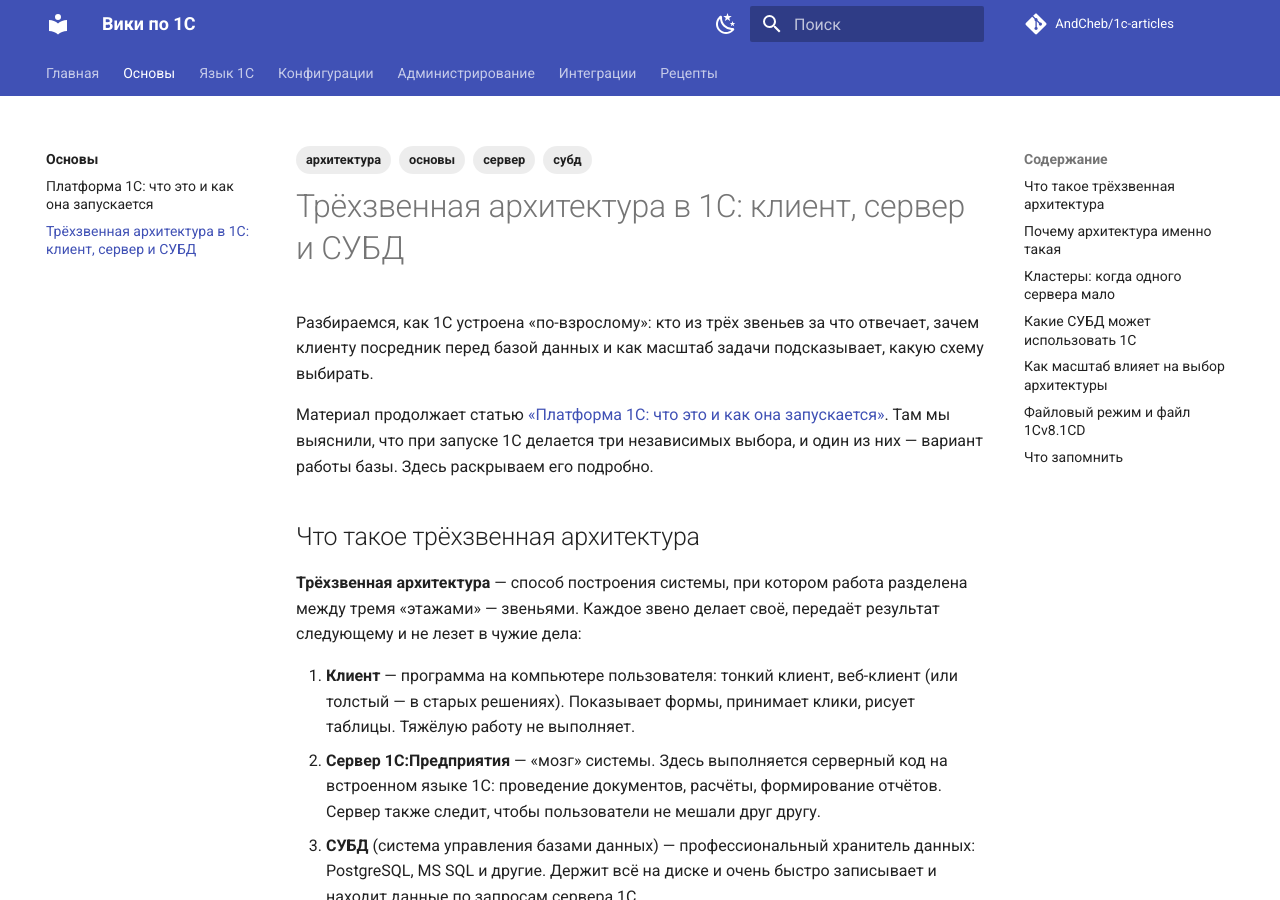
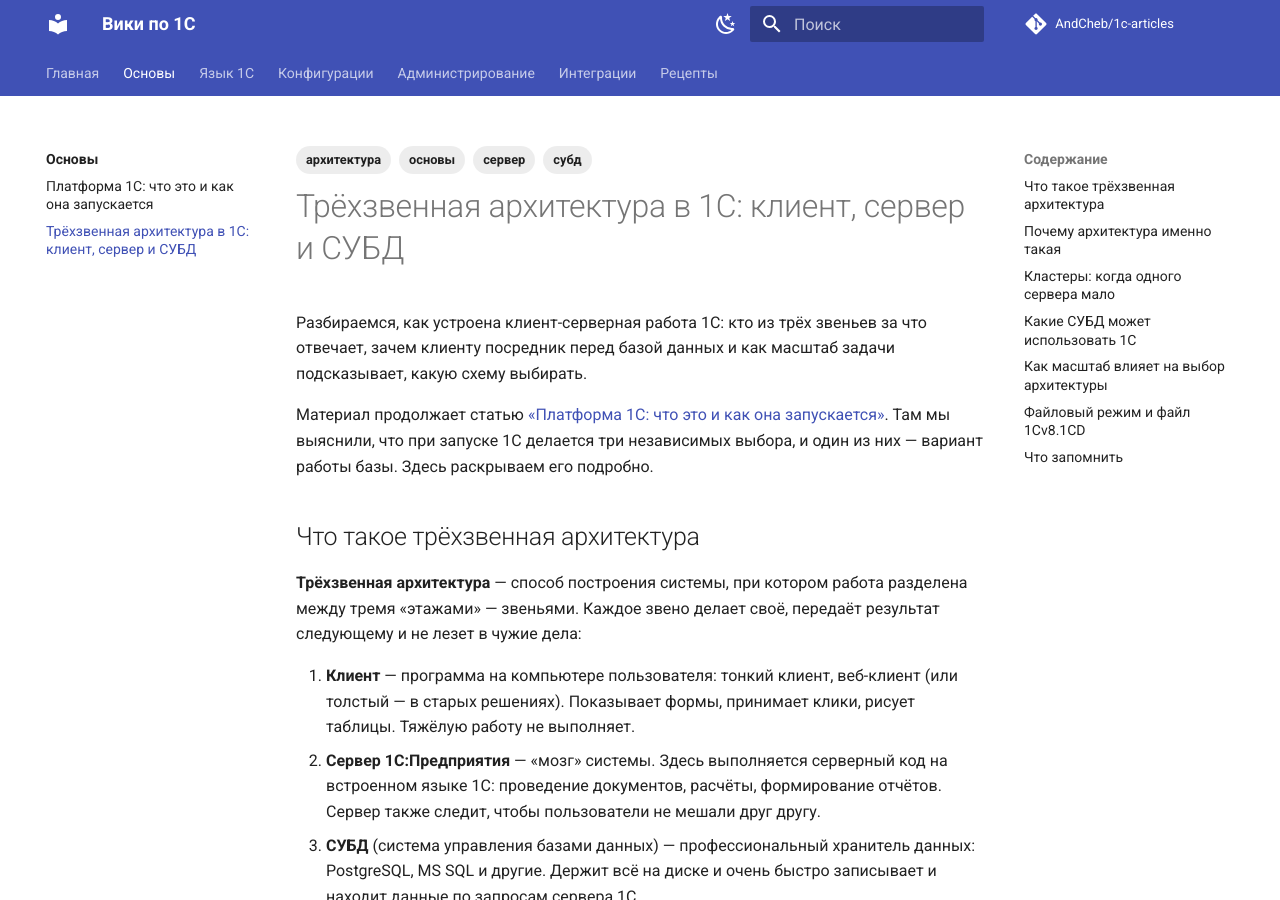
Before and after one commit to AndCheb/1c-articles, an MkDocs documentation site: the page built from docs/basics/three-tier-architecture.md, in a window 1280 px wide and 900 px high. Built offline with MkDocs 1.6.1 and Material for MkDocs 9.7.7, drawn with Linux system fonts in a browser that asks for light colours; comment, search, counter and statistics services are not loaded.

Commit message:
Статья о трёхзвенной архитектуре: убрано разговорное «по-взрослому» из вступления
Co-authored-by: Cursor <cursoragent@cursor.com>

```diff
--- a/docs/basics/three-tier-architecture.md
+++ b/docs/basics/three-tier-architecture.md
@@ -8,7 +8,7 @@ tags:
 
 # Трёхзвенная архитектура в 1С: клиент, сервер и СУБД
 
-Разбираемся, как 1С устроена «по-взрослому»: кто из трёх звеньев за что отвечает, зачем клиенту посредник перед базой данных и как масштаб задачи подсказывает, какую схему выбирать.
+Разбираемся, как устроена клиент-серверная работа 1С: кто из трёх звеньев за что отвечает, зачем клиенту посредник перед базой данных и как масштаб задачи подсказывает, какую схему выбирать.
 
 Материал продолжает статью [«Платформа 1С: что это и как она запускается»](platform.md). Там мы выяснили, что при запуске 1С делается три независимых выбора, и один из них — вариант работы базы. Здесь раскрываем его подробно.
 
```
